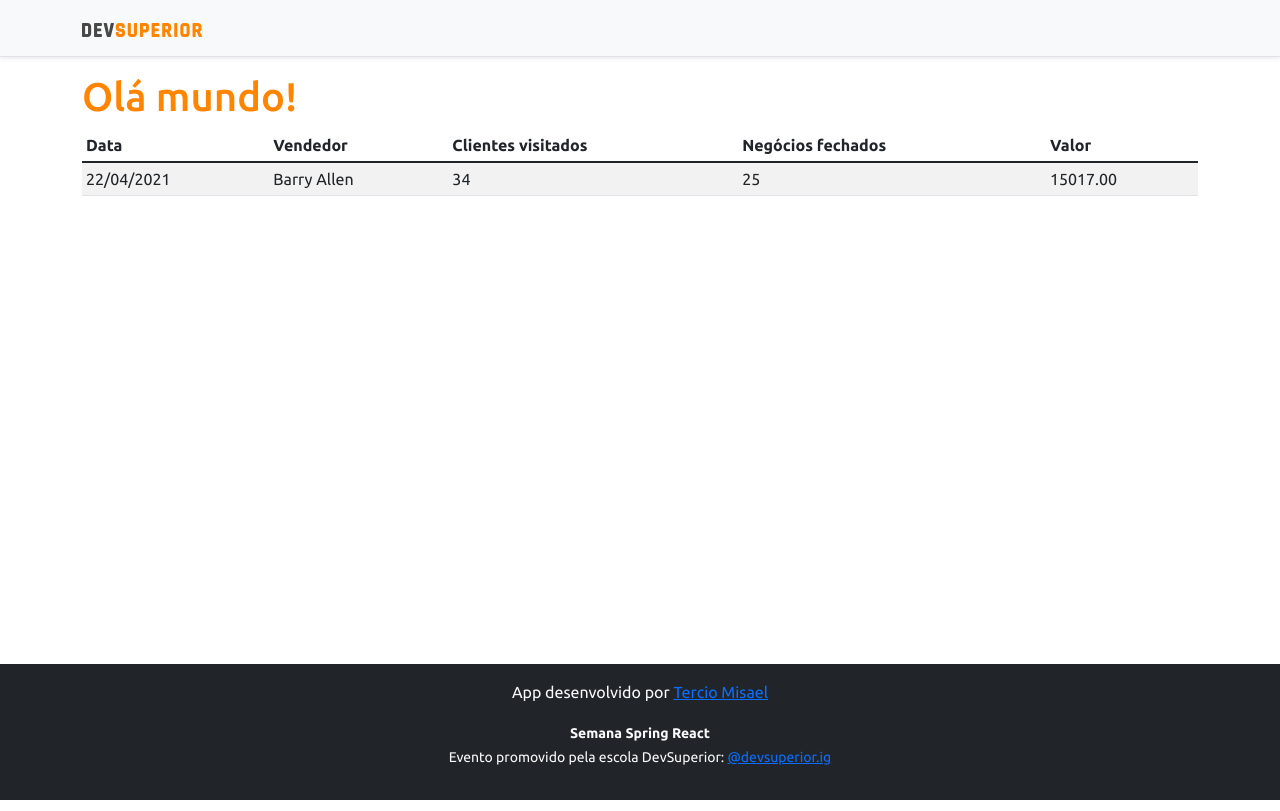
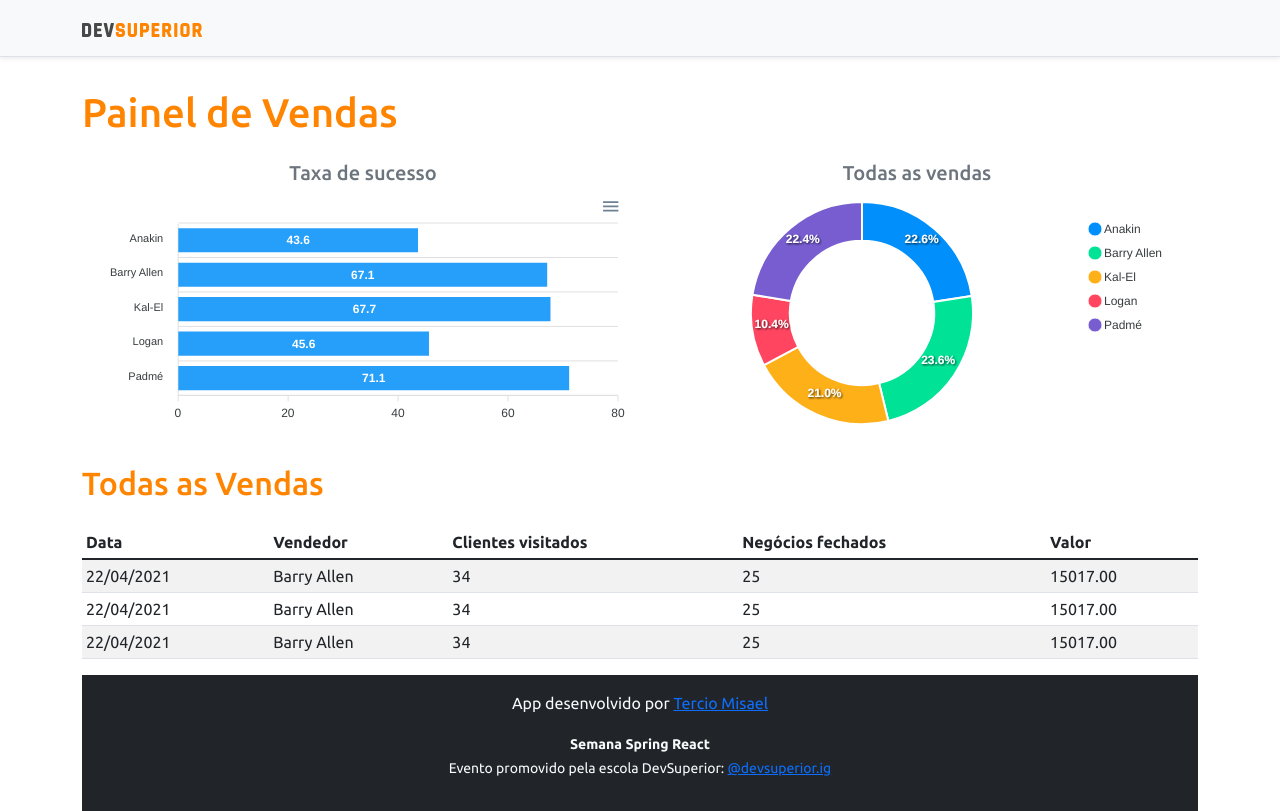
Before and after one commit to tmisael/proejto-sds4, a React (Create React App) app in the folder frontend/: page / in a window 1280 px wide. Built offline with nearby package versions, Linux system fonts and the light colour scheme.

Commit message:
Static charts

```diff
--- a/frontend/package.json
+++ b/frontend/package.json
@@ -10,8 +10,10 @@
     "@types/node": "^12.0.0",
     "@types/react": "^17.0.0",
     "@types/react-dom": "^17.0.0",
+    "apexcharts": "^3.28.1",
     "bootstrap": "^5.1.1",
     "react": "^17.0.2",
+    "react-apexcharts": "^1.3.9",
     "react-dom": "^17.0.2",
     "react-scripts": "4.0.3",
     "typescript": "^4.1.2",
--- a/frontend/src/App.tsx
+++ b/frontend/src/App.tsx
@@ -1,19 +1,42 @@
 import NavBar from "components/NavBar";
 import Footer from "components/Footer";
 import DataTable from "components/DataTable";
+import BarChart from "components/BarChart";
+import DonutChart from "components/DonutChart";
 
 
 function App() {
   return (
+
     <>
       <NavBar />
+
       <div className="container">
-        <h1 className="text-primary">Olá mundo!</h1>
+        <h1 className="text-primary py-3">Painel de Vendas</h1>
+
+        <div className="row px-3">
+
+          <div className="col-sm-6">
+
+            <h5 className="text-center text-secondary">Taxa de sucesso</h5>
+            <BarChart />
+
+          </div>
+          <div className="col-sm-6">
+
+          <h5 className="text-center text-secondary">Todas as vendas</h5>
+            <DonutChart />
+
+          </div>
+
+
+        </div>
+        <h2 className="text-primary py-3">Todas as Vendas</h2>
         <DataTable />
 
+
+        <Footer />
       </div>
-
-      <Footer />
     </>
   );
 }
--- /dev/null
+++ b/frontend/src/components/BarChart/index.tsx
@@ -0,0 +1,38 @@
+import Chart from "react-apexcharts"
+
+
+function BarChart() {
+    const options = {
+        plotOptions: {
+            bar: {
+                horizontal: true,
+            }
+        },
+    };
+
+    const mockData = {
+        labels: {
+            categories: ['Anakin', 'Barry Allen', 'Kal-El', 'Logan', 'Padmé']
+        },
+        series: [
+            {
+                name: "% Sucesso",
+                data: [43.6, 67.1, 67.7, 45.6, 71.1]
+            }
+        ]
+    };
+
+
+
+    return (
+       <Chart
+        options = {{ ...options, xaxis: mockData.labels}}
+        series = {mockData.series}
+        type = "bar"
+        height = "240"
+
+       />
+    );
+}
+
+export default BarChart;
--- a/frontend/src/components/DataTable/index.tsx
+++ b/frontend/src/components/DataTable/index.tsx
@@ -21,6 +21,20 @@
                         <td>25</td>
                         <td>15017.00</td>
                     </tr>
+                    <tr>
+                        <td>22/04/2021</td>
+                        <td>Barry Allen</td>
+                        <td>34</td>
+                        <td>25</td>
+                        <td>15017.00</td>
+                    </tr>
+                    <tr>
+                        <td>22/04/2021</td>
+                        <td>Barry Allen</td>
+                        <td>34</td>
+                        <td>25</td>
+                        <td>15017.00</td>
+                    </tr>
                 </tbody>
             </table>
         </div>
--- /dev/null
+++ b/frontend/src/components/DonutChart/index.jsx
@@ -0,0 +1,29 @@
+import Chart from "react-apexcharts"
+
+
+function DonutChart() {
+    const mockData = {
+        series: [477138, 499928, 444867, 220426, 473088],
+        labels: ['Anakin', 'Barry Allen', 'Kal-El', 'Logan', 'Padmé']
+    }
+
+    const options = {
+        legend: {
+            show: true
+        }
+    }
+
+
+
+    return (
+       <Chart
+        options = {{ ...options, labels: mockData.labels}}
+        series = {mockData.series}
+        type = "donut"
+        height = "240"
+
+       />
+    );
+}
+
+export default DonutChart;
```
Also changed, not shown: 1 other file (tests, documents, lock files or other folders).
